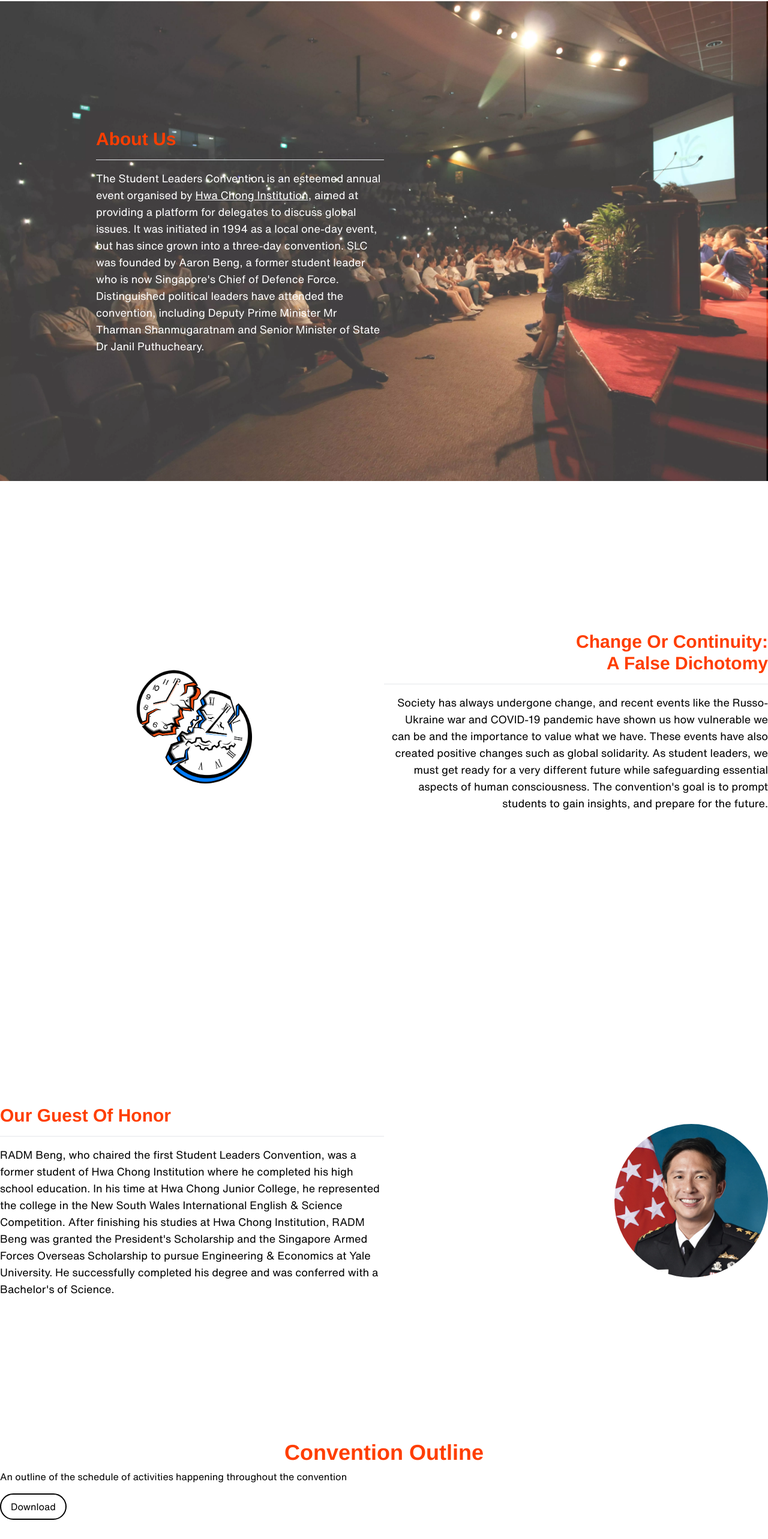
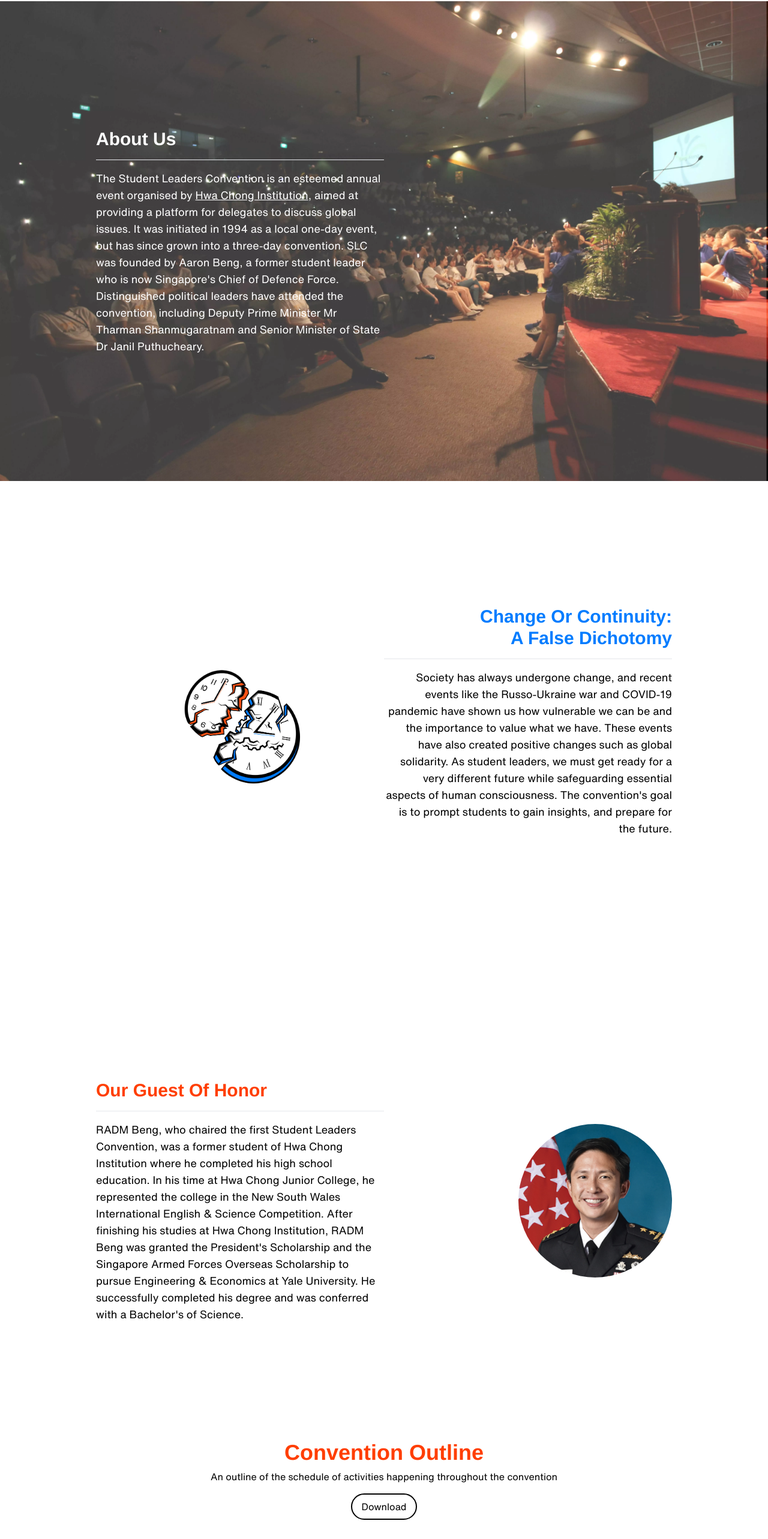
Before and after one commit to vincentcayadi/slc-website, a Next.js app: page / in a window 1280 px wide. Shown: the part 798-3364 px from the top of the page at 60% size. Built offline with nearby package versions, Linux system fonts and the light colour scheme.

Commit message:
updated styling

```diff
--- a/pages/index.tsx
+++ b/pages/index.tsx
@@ -60,7 +60,7 @@ const Home = () => {
       >
         <div className="grid w-3/4 grid-cols-1 m-auto my-12 text-white md:grid-cols-2 lg:my-0 lg:h-screen place-items-center">
           <div>
-            <h1 className="mt-12 text-3xl font-bold text-left lg:mt-0 text-slcOrange">
+            <h1 className="mt-12 text-3xl font-bold text-left text-white lg:mt-0">
               About Us
             </h1>
             <hr className="my-4"></hr>
@@ -82,7 +82,7 @@ const Home = () => {
         </div>
       </section>
       <section
-        className="grid my-12 lg:my-0 lg:h-screen place-items-center"
+        className="grid w-3/4 m-auto my-12 lg:my-0 lg:h-screen place-items-center"
         id="theme"
       >
         <div className="grid gird-cols-1 lg:grid-cols-2">
@@ -90,7 +90,7 @@ const Home = () => {
             <Image src={SLC} alt="logo" className="w-64" />
           </div>
           <div>
-            <h1 className="text-lg font-bold text-center md:text-3xl lg:text-right text-slcOrange">
+            <h1 className="text-lg font-bold text-center md:text-3xl lg:text-right text-slcBlue">
               Change Or Continuity:{" "}
               <span className="block">A False Dichotomy</span>
             </h1>
@@ -108,7 +108,7 @@ const Home = () => {
           </div>
         </div>
       </section>
-      <section className="grid my-12 lg:my-0 lg:h-screen place-items-center">
+      <section className="grid w-3/4 m-auto my-12 lg:my-0 lg:h-screen place-items-center">
         <div className="grid gird-cols-1 lg:grid-cols-2">
           <Image
             src={Guest}
@@ -135,7 +135,7 @@ const Home = () => {
           </div>
         </div>
       </section>
-      <section className="grid my-12 lg:my-0 place-items-centerr">
+      <section className="grid w-3/4 m-auto my-12 text-center lg:my-0 place-items-center">
         <div>
           <h1 className="mb-2 text-3xl font-bold text-center lg:text-4xl text-slcOrange">
             Convention Outline
@@ -149,7 +149,7 @@ const Home = () => {
           </button>
         </div>
       </section>
-      <section className="grid my-12 lg:my-0 lg:h-screen place-items-center">
+      <section className="grid my-12 text-center lg:my-0 lg:h-screen place-items-center">
         <div>
           <h1 className="mb-2 text-3xl font-bold text-center lg:text-4xl text-slcOrange">
             Convention Dates
@@ -214,7 +214,7 @@ const Home = () => {
           </div>
         </div>
       </section>
-      <section className="grid my-12 lg:my-0 lg:h-screen place-items-center">
+      <section className="grid my-12 text-center lg:my-0 lg:h-screen place-items-center">
         <div className="hidden lg:block">
           <div className="grid text-center place-items-center">
             <h1 className="mb-8 text-4xl font-bold text-center text-slcOrange">
```
